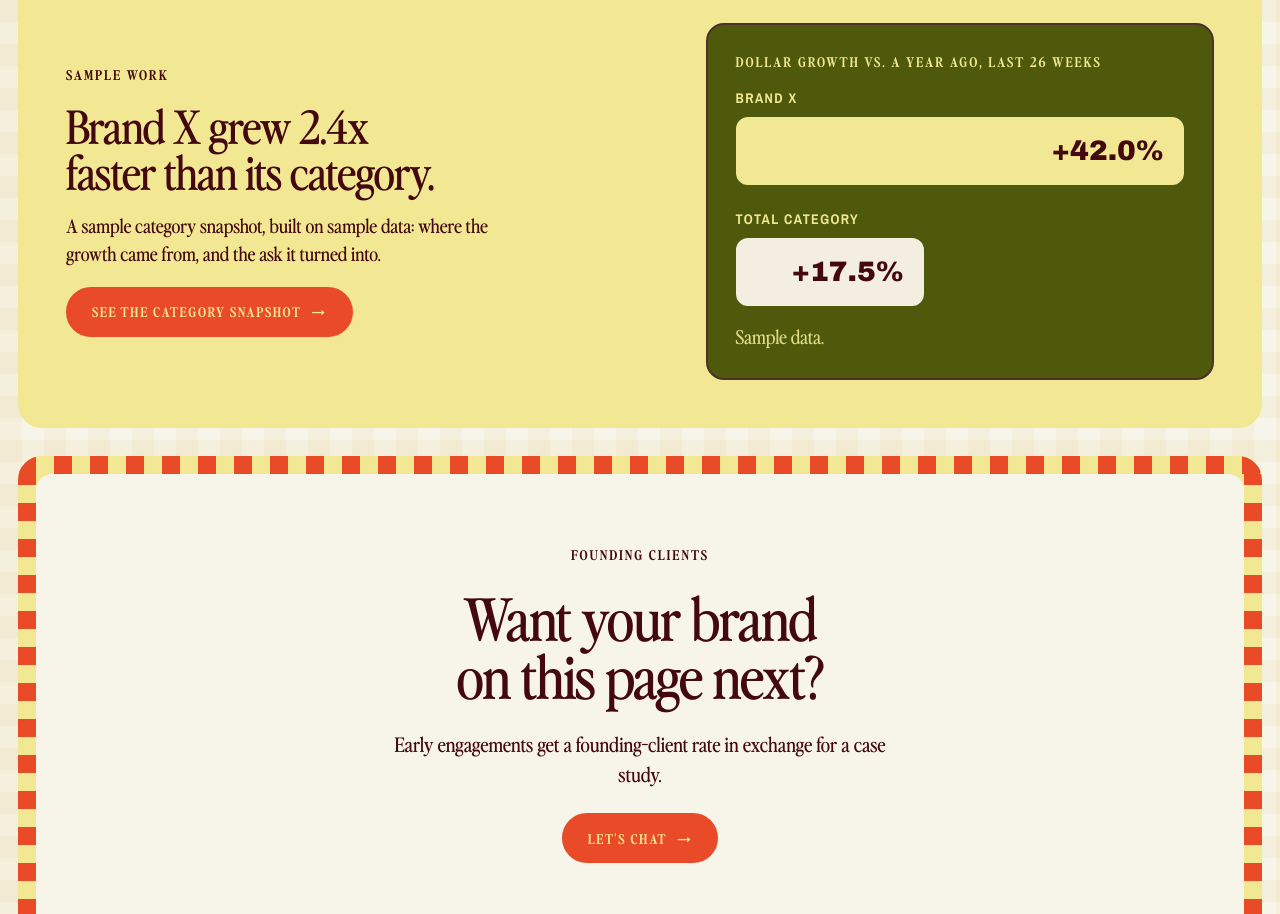
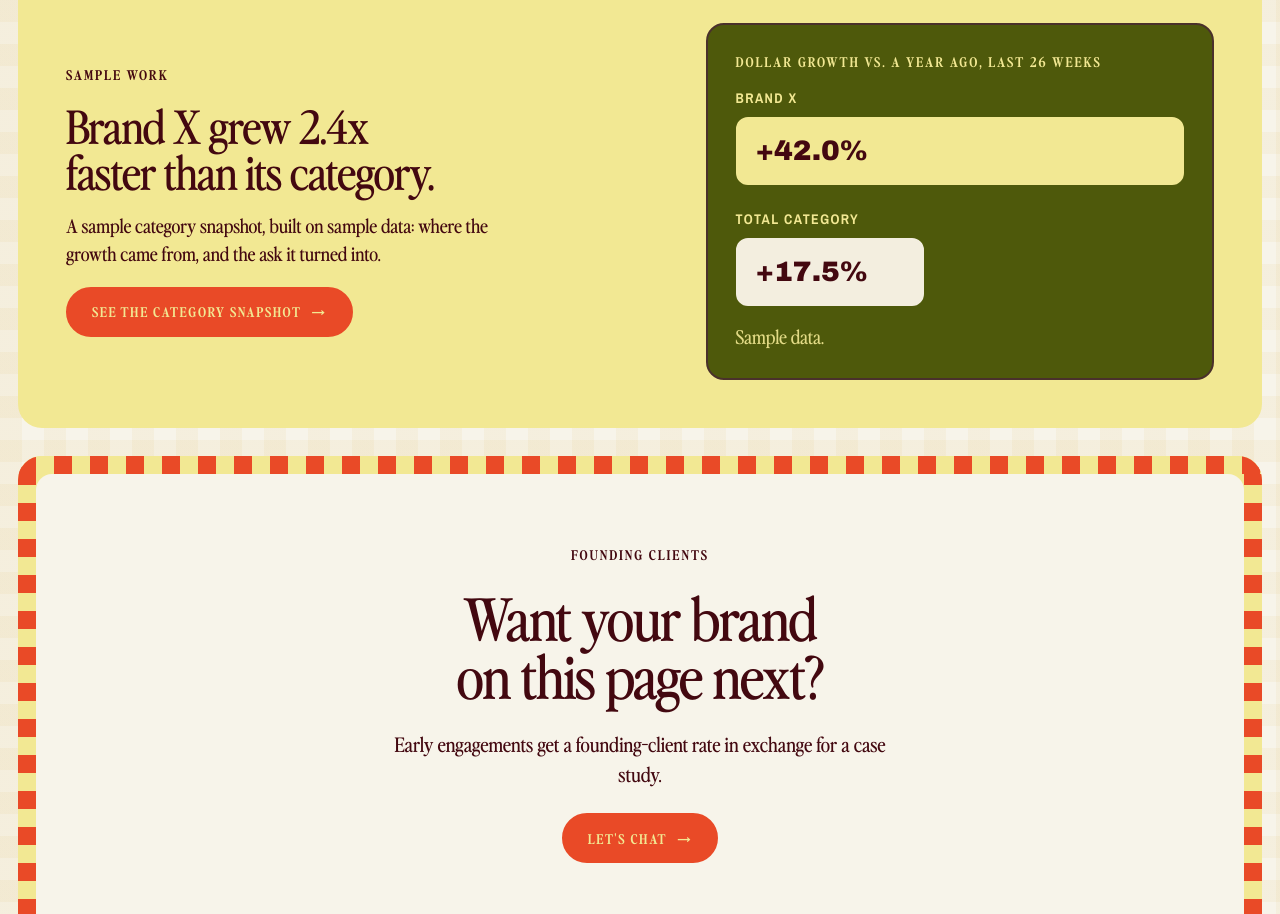
Before and after one commit to madisonmarsh2-netizen/FathomCPG.com, a plain HTML site: page clients/index.html in a window 1280 px wide. Shown: the part 2352-3266 px from the top of the page. Drawn offline with nearby package versions, Linux system fonts and the light colour scheme.

Commit message:
Category snapshot: growth bar numbers start at zero and count up with the bar wipe
Co-Authored-By: Claude Sonnet 5.5 <noreply@anthropic.com>
Claude-Session: https://claude.ai/code/session_01FJYy6UqVP46fSDF91kMzVv

```diff
--- a/css/site.css
+++ b/css/site.css
@@ -911,7 +911,7 @@ a.client-card:hover,a.client-card:focus-visible{transform:rotate(0deg) translate
 .cs-vs{display:grid;gap:24px}
 .cs-vs .cs-row{display:grid;gap:8px}
 .cs-vs .nm{font-family:var(--narrow);font-weight:700;font-size:14px;letter-spacing:.1em;text-transform:uppercase}
-.cs-vs .cs-bar{height:68px;border-radius:12px;display:flex;align-items:center;justify-content:flex-end;padding:0 18px;font-family:var(--black);font-size:clamp(20px,2.2vw,30px);white-space:nowrap;border:2px solid var(--butter)}
+.cs-vs .cs-bar{height:68px;border-radius:12px;display:flex;align-items:center;justify-content:flex-start;padding:0 18px;font-family:var(--black);font-size:clamp(20px,2.2vw,30px);white-space:nowrap;border:2px solid var(--butter)}
 .cs-vs .cs-bar.x{width:100%;background:var(--butter);color:var(--wine)}
 .cs-vs .cs-bar.cat{width:42%;background:var(--cream);color:var(--wine);border-color:var(--cream)}
 .cs-small{margin:0;font-size:15px;line-height:1.35;opacity:.9}
@@ -979,6 +979,7 @@ a.client-card:hover,a.client-card:focus-visible{transform:rotate(0deg) translate
 .cs-stat:hover,.cs-item:hover{transform:translateY(-5px);box-shadow:5px 7px 0 rgba(67,8,16,.16)}
 .cs-svg rect{transition:filter .2s}.cs-svg rect:hover{filter:brightness(1.08)}
 .cs-receipt{transition:transform .3s,box-shadow .3s}.cs-receipt:hover{transform:rotate(-1deg) translateY(-4px);box-shadow:10px 14px 0 rgba(67,8,16,.25)}
+html.cs-js [data-count]:not(.cs-set){visibility:hidden}
 @media(prefers-reduced-motion:no-preference){
   /* Load-in: hero panels rise, text and tags follow, the two growth bars wipe across and their numbers count up. */
   .cs-hero .panel{animation:csUp .9s cubic-bezier(.2,.7,.2,1) both}
--- a/js/snapshot.js
+++ b/js/snapshot.js
@@ -14,10 +14,42 @@
   function fmt(el, v) {
     return (el.getAttribute('data-pre') || '') + v.toFixed(+(el.getAttribute('data-dec') || 0)) + (el.getAttribute('data-suf') || '');
   }
+  function endOf(el) { return parseFloat(el.getAttribute('data-count')); }
+
+  // Every number starts at zero before it is ever shown, so the final figure never flashes up before it counts.
+  counters.forEach(function (el) {
+    el.textContent = fmt(el, 0);
+    el.classList.add('cs-set');
+  });
+
+  // Numbers inside a growth bar follow that bar's wipe animation frame by frame, so they count up as the bar fills.
+  function trackBar(el) {
+    var bar = el.closest('.cs-bar');
+    var end = endOf(el), waited = 0;
+    function tick() {
+      var anim = null;
+      if (bar && bar.getAnimations) {
+        var list = bar.getAnimations();
+        for (var i = 0; i < list.length; i++) { if (list[i].animationName === 'csWipe') { anim = list[i]; break; } }
+      }
+      if (!anim) {
+        // Animation not created yet; give it a second, then just show the final figure.
+        if (++waited > 60) { el.textContent = fmt(el, end); return; }
+        requestAnimationFrame(tick);
+        return;
+      }
+      var t = anim.effect.getComputedTiming();
+      if (t.phase === 'after') { el.textContent = fmt(el, end); return; }
+      var p = t.progress == null ? 0 : t.progress;
+      el.textContent = fmt(el, end * Math.max(0, Math.min(1, p)));
+      requestAnimationFrame(tick);
+    }
+    tick();
+  }
+
+  // Other numbers (stat cards, the ask) count up on a timer once they are on screen.
   function countUp(el, delay) {
-    var end = parseFloat(el.getAttribute('data-count'));
-    var dur = 1200, t0 = null;
-    el.textContent = fmt(el, 0);
+    var end = endOf(el), dur = 1200, t0 = null;
     function step(ts) {
       if (t0 === null) t0 = ts;
       var p = Math.min((ts - t0) / dur, 1);
@@ -27,29 +59,33 @@
     setTimeout(function () { requestAnimationFrame(step); }, delay || 0);
   }
 
+  // Hero bars animate on load.
+  document.querySelectorAll('.cs-hero .cs-bar [data-count]').forEach(trackBar);
+
   // Sections that scroll into view.
   var io = new IntersectionObserver(function (entries) {
     entries.forEach(function (e) {
       if (!e.isIntersecting) return;
       e.target.classList.add('is-visible');
       io.unobserve(e.target);
+      var bars = e.target.querySelectorAll('.cs-bar [data-count]');
+      if (bars.length) requestAnimationFrame(function () { bars.forEach(trackBar); });
     });
   }, { threshold: 0.12, rootMargin: '0px 0px -6% 0px' });
   reveals.forEach(function (el) { io.observe(el); });
 
-  // Numbers count up as they come into view (the hero ones start right away, after the bars begin to wipe).
   var co = new IntersectionObserver(function (entries) {
     entries.forEach(function (e) {
       if (!e.isIntersecting) return;
       co.unobserve(e.target);
-      var inHero = !!e.target.closest('.cs-hero');
-      countUp(e.target, inHero ? 700 : (e.target.closest('.cs-receipt') ? 650 : 350));
+      countUp(e.target, e.target.closest('.cs-receipt') ? 650 : 350);
     });
   }, { threshold: 0.6 });
-  counters.forEach(function (el) { co.observe(el); });
+  counters.forEach(function (el) { if (!el.closest('.cs-bar')) co.observe(el); });
 
-  // Printing: show everything.
+  // Printing: show everything and the final figures.
   window.addEventListener('beforeprint', function () {
     reveals.forEach(function (el) { el.classList.add('is-visible'); });
+    counters.forEach(function (el) { el.textContent = fmt(el, endOf(el)); });
   });
 })();
```
